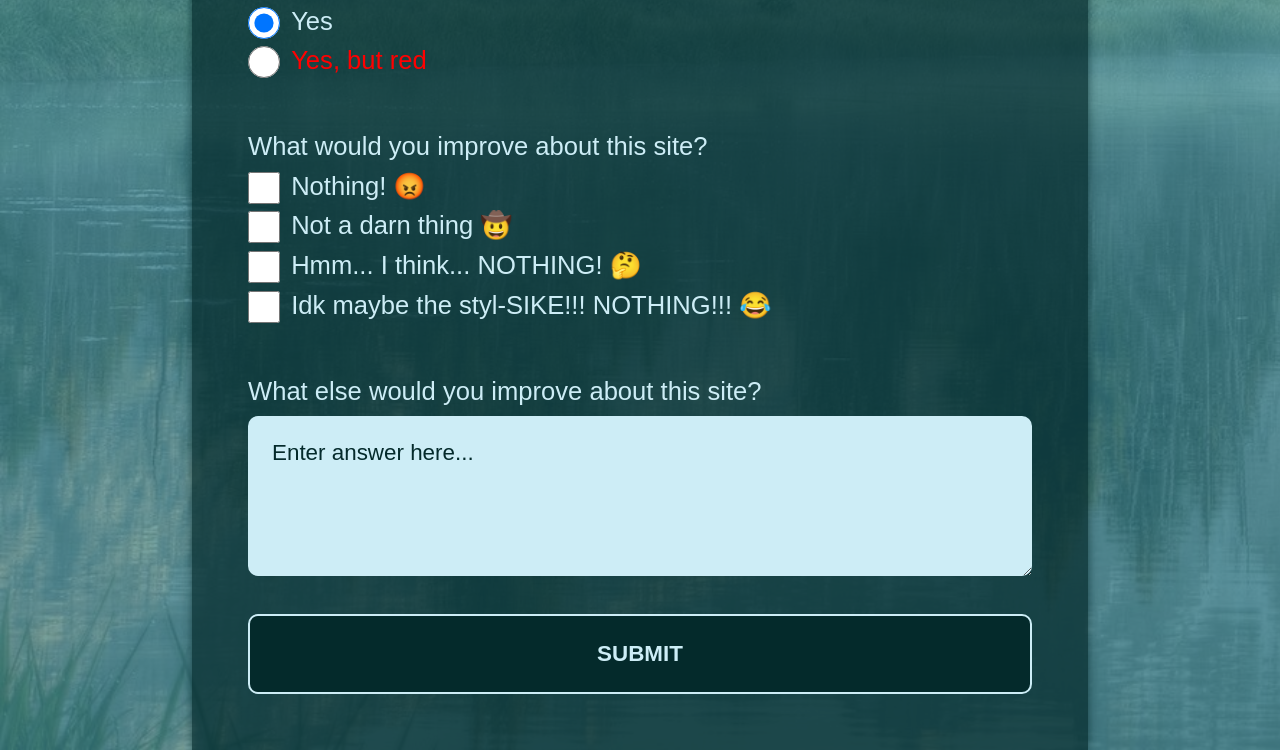
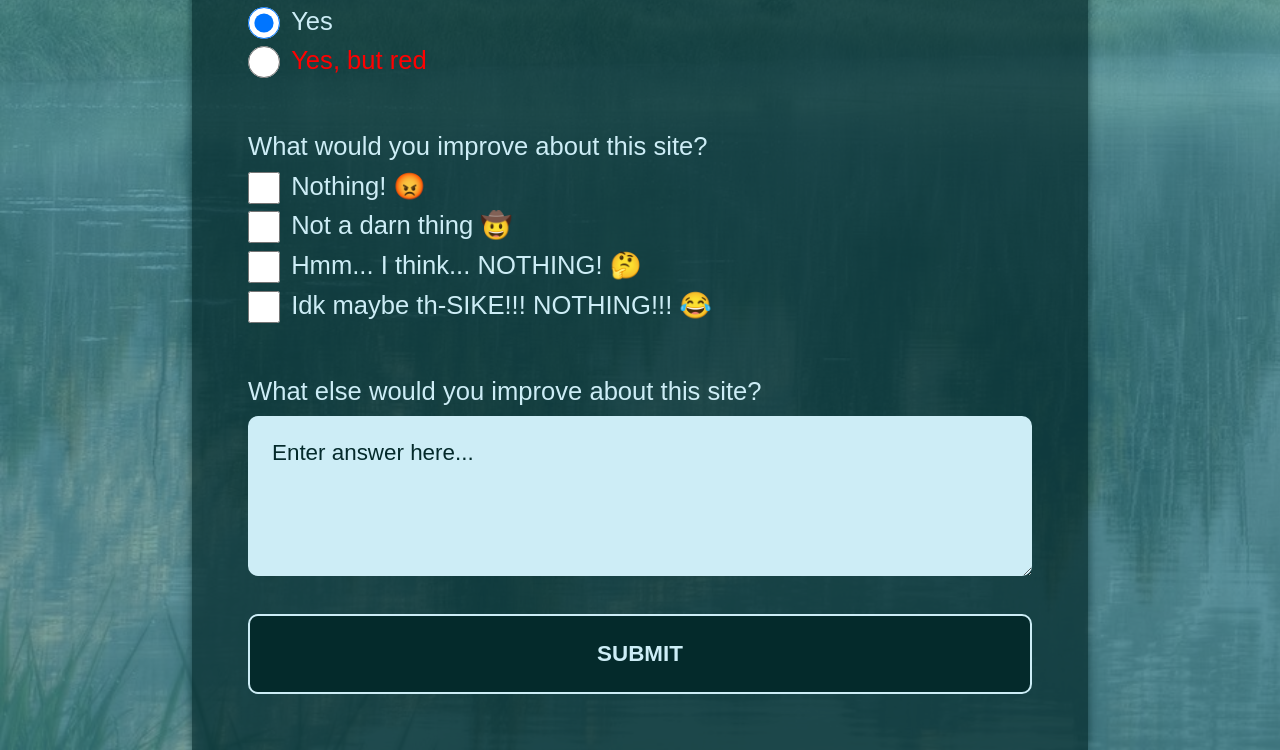
Before and after one commit to jameSHIFT4/1.1---Survey-Form, a plain HTML site: page index.html in a window 1280 px wide. Shown: the part 979-1729 px from the top of the page. Drawn offline with Linux system fonts and the light colour scheme.

Commit message:
changed some text

```diff
--- a/index.html
+++ b/index.html
@@ -56,7 +56,7 @@
           <input type="checkbox" name="checkbox" id="checkbox-3" value="checkbox-3" />
           <label for="checkbox-3">Hmm... I think... NOTHING! 🤔</label><br />
           <input type="checkbox" name="checkbox" id="checkbox-4" value="checkbox-4" />
-          <label for="checkbox-4">Idk maybe the styl-SIKE!!! NOTHING!!! 😂</label>
+          <label for="checkbox-4">Idk maybe th-SIKE!!! NOTHING!!! 😂</label>
           <div class="input-div"></div>
         </fieldset>
 
```
